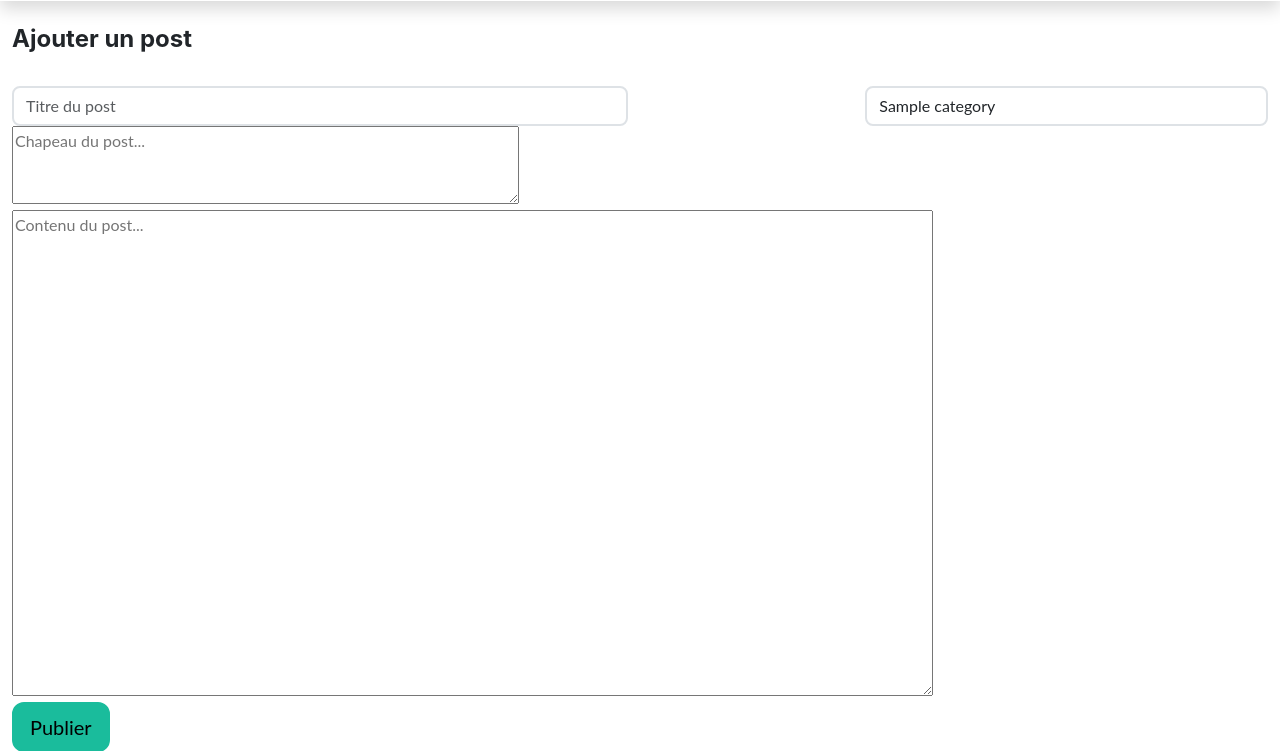
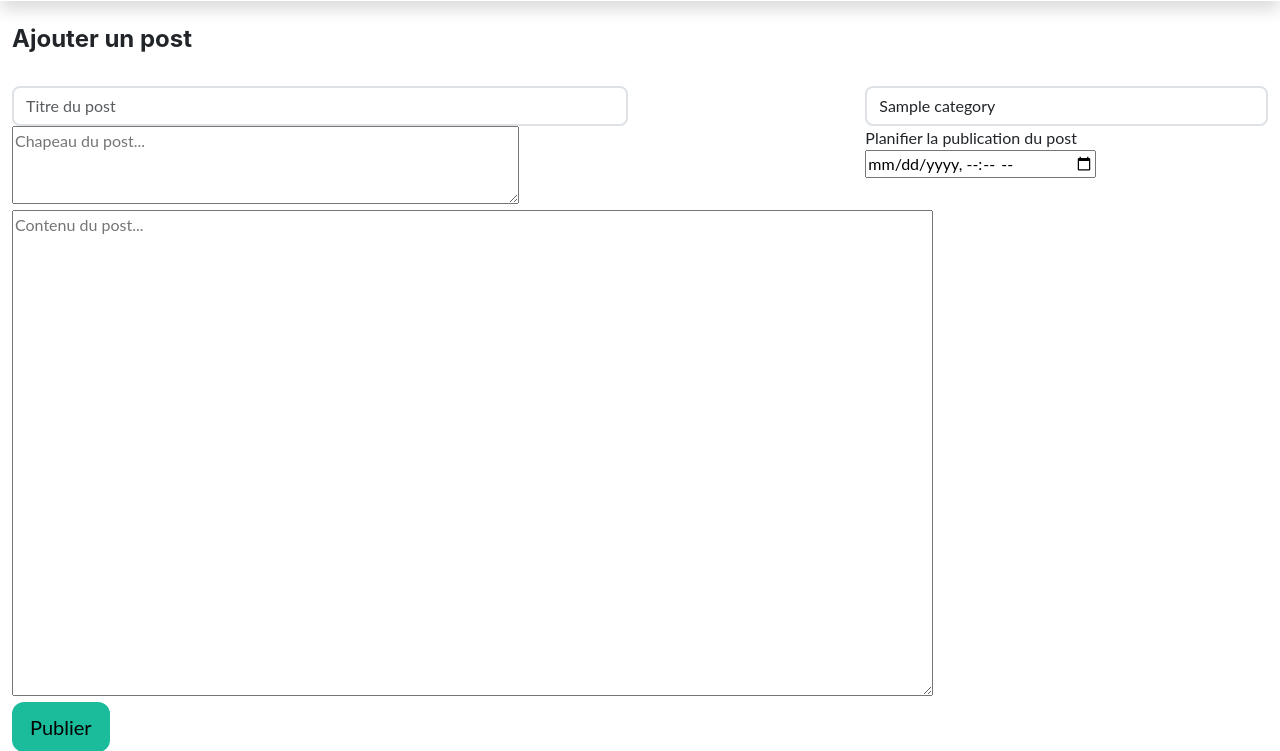
Before and after one commit to assaneba/Blog, a PHP site: template src/views/admin/add-post.html.twig in a window 1280 px wide. Shown: the part 683-1434 px from the top of the page. Run offline with PHP 8.4, Linux system fonts and the light colour scheme; data comes from the database, SQL or seed files in the repository; the template is opened without the code that fills it: most values are stand-ins (such as "Sample title", 1, 10 or a date in 2020); style sheets or scripts are compiled from the project's sources; some libraries are stand-ins or nearby versions.

Commit message:
Create planned posts system

```diff
--- a/src/views/admin/add-post.html.twig
+++ b/src/views/admin/add-post.html.twig
@@ -13,17 +13,25 @@
             </div>
             <div class="offset-2 col-md-4">
                 <div class="form-group">
-                    <select name="idCategory" class="form-control" placeholder="Catégorie">
+                    <select name="idCategory" class="form-control">
                         {% for category in categories %}
                         <option value="{{ category.idcategory }}">{{ category.name }}</option>
                         {% endfor %}
                     </select>
                 </div>
             </div>
-            <div class="col-md-12">
+            <div class="col-md-8">
                 <div class="form-group">
                     <textarea name="lead" cols="54" rows="3" placeholder="Chapeau du post..."></textarea>
                 </div>
+            </div>
+            <div class="col-md-4">
+                <div class="form-group">
+                    <label>Planifier la publication du post</label> <br>
+                    <input type="datetime-local" name="plannedDate">
+                </div>
+            </div>
+            <div class="col-md-8">
                 <div class="form-group">
                     <textarea name="content" cols="100" rows="20" placeholder="Contenu du post..."></textarea>
                 </div>
--- a/src/views/admin/manage-posts.html.twig
+++ b/src/views/admin/manage-posts.html.twig
@@ -18,7 +18,7 @@
                         <tr>
                             <th>Titre</th>
                             <th>Chapeau</th>
-                            <th>Date de création</th>
+                            <th>Date de publication</th>
                             <th></th>
                             <th></th>
                         </tr>
```
Also changed, not shown: src/Controller/AdminController.php (+14 -2 lines), src/Model/Manager/PostManager.php (+20 -2 lines).
